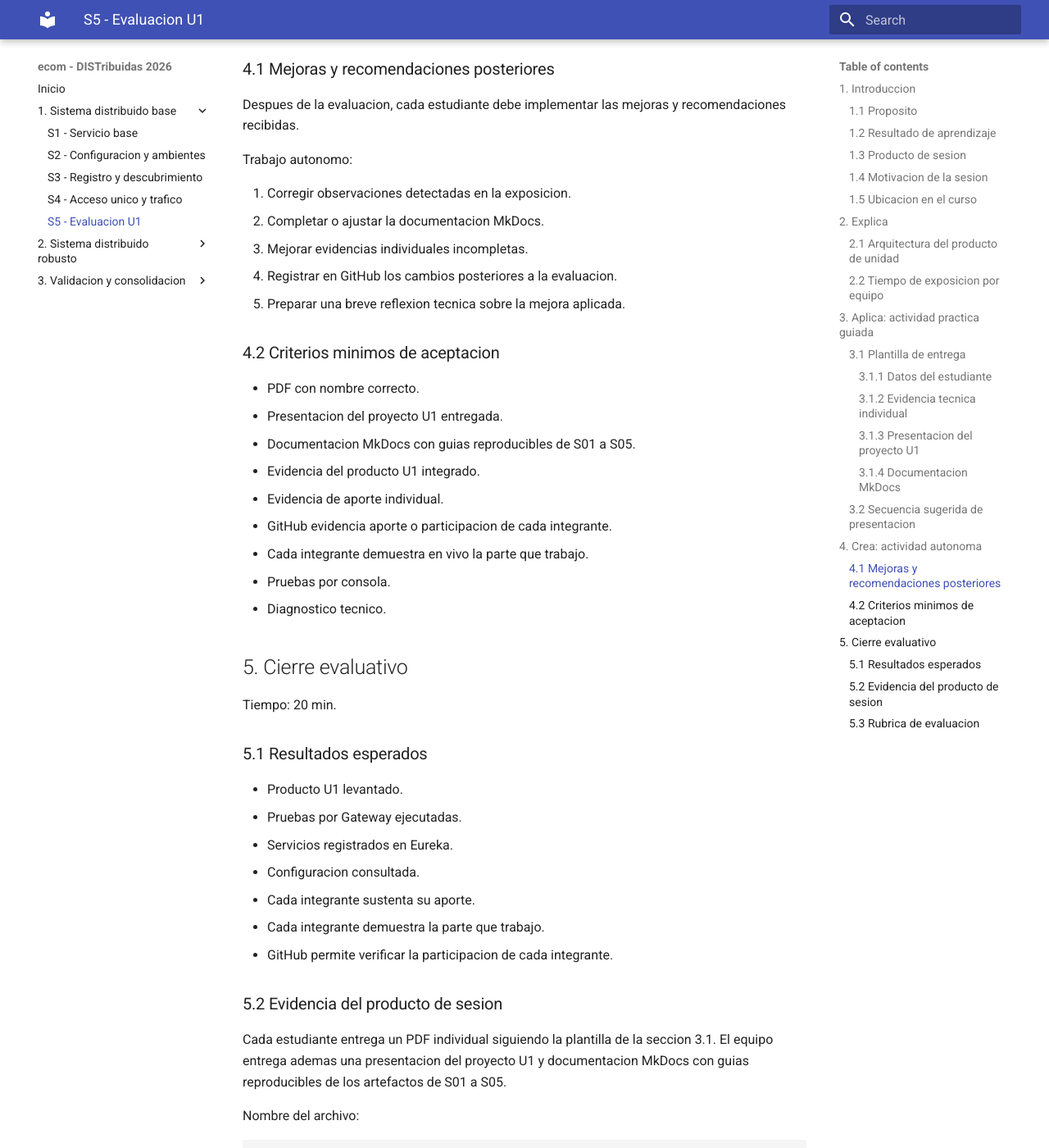
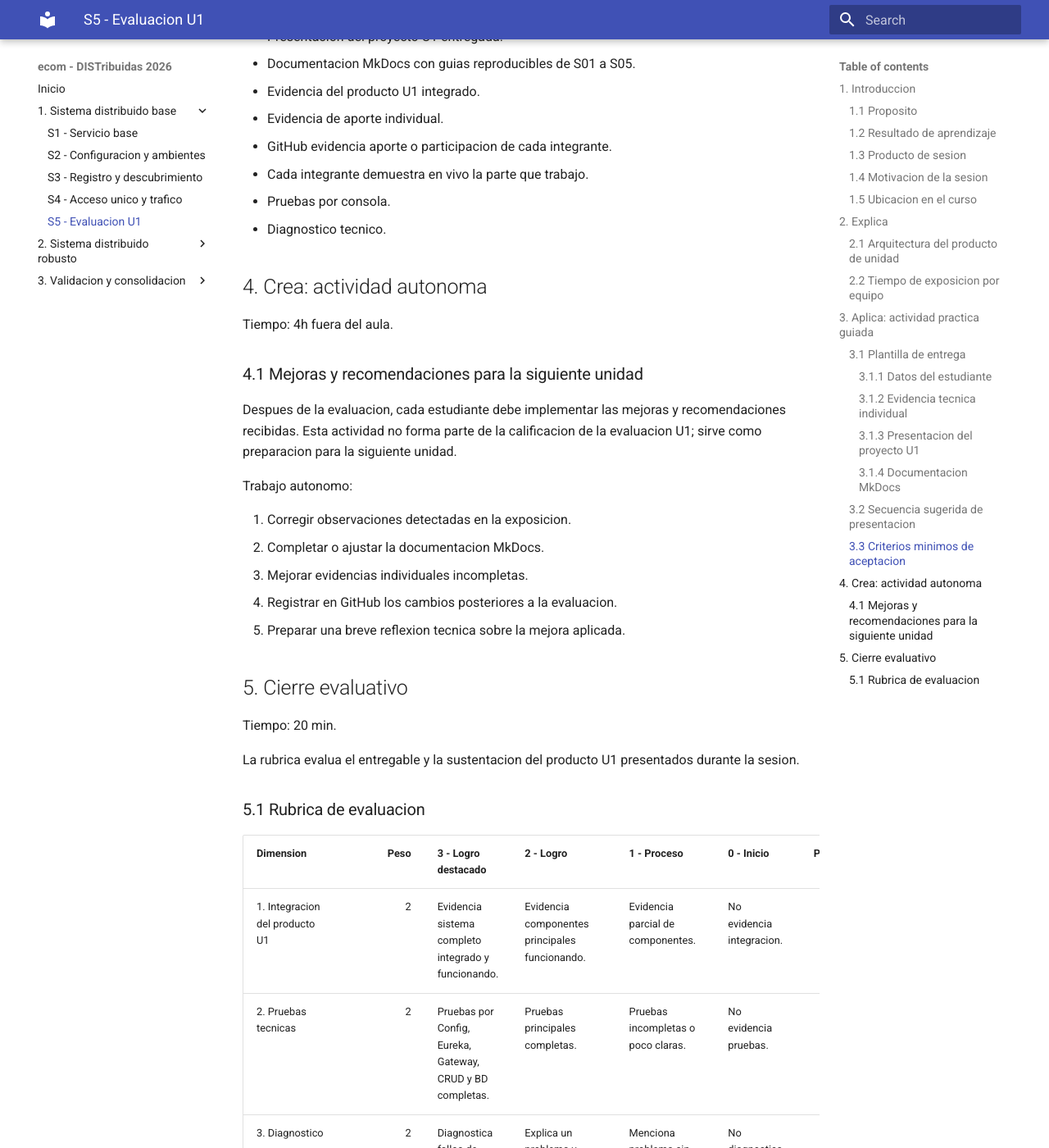
Before and after one commit to 261dist/ecom, an MkDocs documentation site: the page built from docs/sesiones/s05-evaluacion-u1.md, in a window 1280 px wide and 1400 px high, scrolled down 4208 px. Shown: the whole window at 82% size. Built offline with MkDocs 1.6.1 and Material for MkDocs 9.7.7, drawn with Linux system fonts in a browser that asks for light colours; some of the changed text lies outside the part shown.

Commit message:
first commit

````diff
--- a/docs/sesiones/s05-evaluacion-u1.md
+++ b/docs/sesiones/s05-evaluacion-u1.md
@@ -154,23 +154,7 @@ Cada guia debe contener comandos, puertos, rutas probadas, evidencias esperadas
 6. Cada integrante muestra la parte que trabajo.
 7. Cerrar con hallazgos, problemas y decisiones tecnicas.
 
-## 4. Crea: actividad autonoma
-
-Tiempo: 4h fuera del aula.
-
-### 4.1 Mejoras y recomendaciones posteriores
-
-Despues de la evaluacion, cada estudiante debe implementar las mejoras y recomendaciones recibidas.
-
-Trabajo autonomo:
-
-1. Corregir observaciones detectadas en la exposicion.
-2. Completar o ajustar la documentacion MkDocs.
-3. Mejorar evidencias individuales incompletas.
-4. Registrar en GitHub los cambios posteriores a la evaluacion.
-5. Preparar una breve reflexion tecnica sobre la mejora aplicada.
-
-### 4.2 Criterios minimos de aceptacion
+### 3.3 Criterios minimos de aceptacion
 
 - PDF con nombre correcto.
 - Presentacion del proyecto U1 entregada.
@@ -182,39 +166,29 @@ Trabajo autonomo:
 - Pruebas por consola.
 - Diagnostico tecnico.
 
+## 4. Crea: actividad autonoma
+
+Tiempo: 4h fuera del aula.
+
+### 4.1 Mejoras y recomendaciones para la siguiente unidad
+
+Despues de la evaluacion, cada estudiante debe implementar las mejoras y recomendaciones recibidas. Esta actividad no forma parte de la calificacion de la evaluacion U1; sirve como preparacion para la siguiente unidad.
+
+Trabajo autonomo:
+
+1. Corregir observaciones detectadas en la exposicion.
+2. Completar o ajustar la documentacion MkDocs.
+3. Mejorar evidencias individuales incompletas.
+4. Registrar en GitHub los cambios posteriores a la evaluacion.
+5. Preparar una breve reflexion tecnica sobre la mejora aplicada.
+
 ## 5. Cierre evaluativo
 
 Tiempo: 20 min.
 
-### 5.1 Resultados esperados
+La rubrica evalua el entregable y la sustentacion del producto U1 presentados durante la sesion.
 
-- Producto U1 levantado.
-- Pruebas por Gateway ejecutadas.
-- Servicios registrados en Eureka.
-- Configuracion consultada.
-- Cada integrante sustenta su aporte.
-- Cada integrante demuestra la parte que trabajo.
-- GitHub permite verificar la participacion de cada integrante.
-
-### 5.2 Evidencia del producto de sesion
-
-Cada estudiante entrega un PDF individual siguiendo la plantilla de la seccion 3.1. El equipo entrega ademas una presentacion del proyecto U1 y documentacion MkDocs con guias reproducibles de los artefactos de S01 a S05.
-
-Nombre del archivo:
-
-```text
-S05_Equipo##_ApellidoNombre.pdf
-```
-
-Presentacion:
-
-```text
-U1_Equipo##_Presentacion.pdf
-```
-
-La documentacion se verifica desde el repositorio GitHub del equipo.
-
-### 5.3 Rubrica de evaluacion
+### 5.1 Rubrica de evaluacion
 
 | Dimension | Peso | 3 - Logro destacado | 2 - Logro | 1 - Proceso | 0 - Inicio | Puntuacion obtenida |
 |---|---:|---|---|---|---|---:|
````
Also changed, not shown: docs/sesiones/s12-evaluacion-u2.md (+19 -44 lines), docs/sesiones/s16-evaluacion-final.md (+20 -45 lines).
